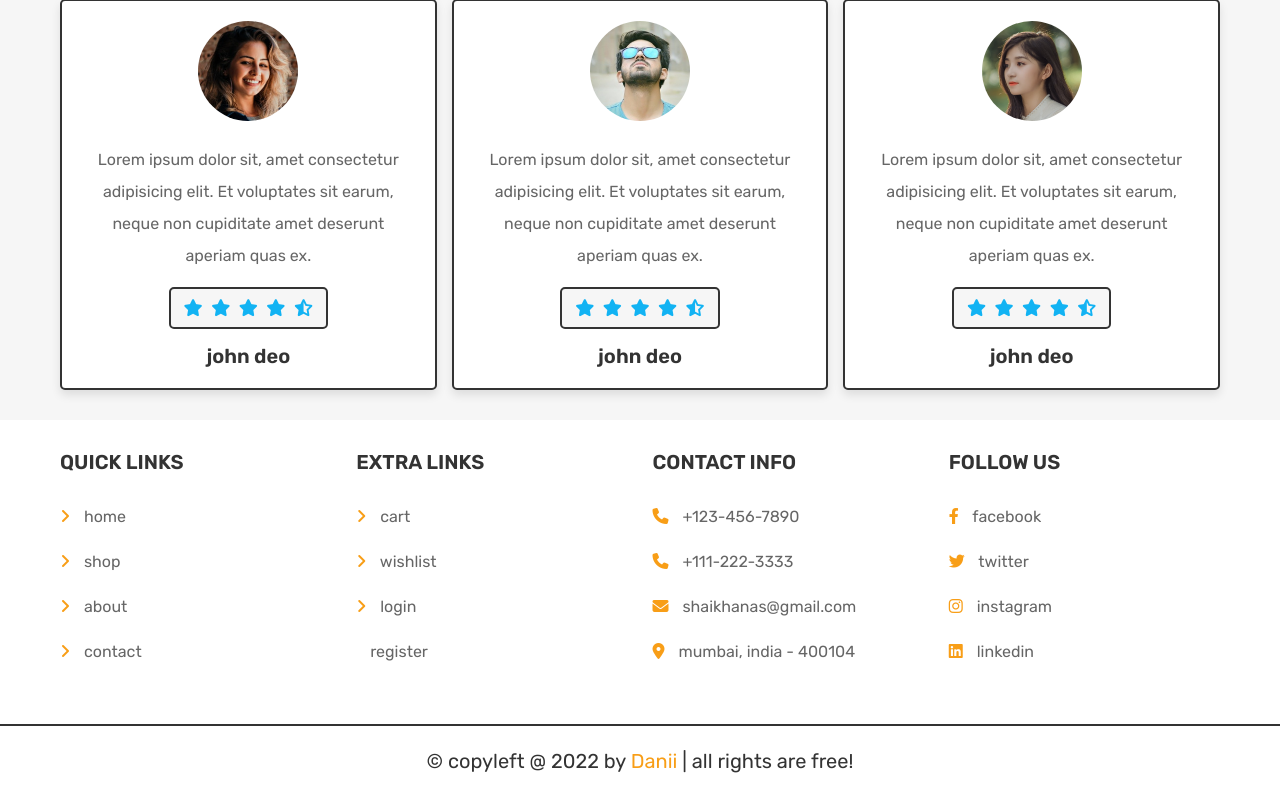
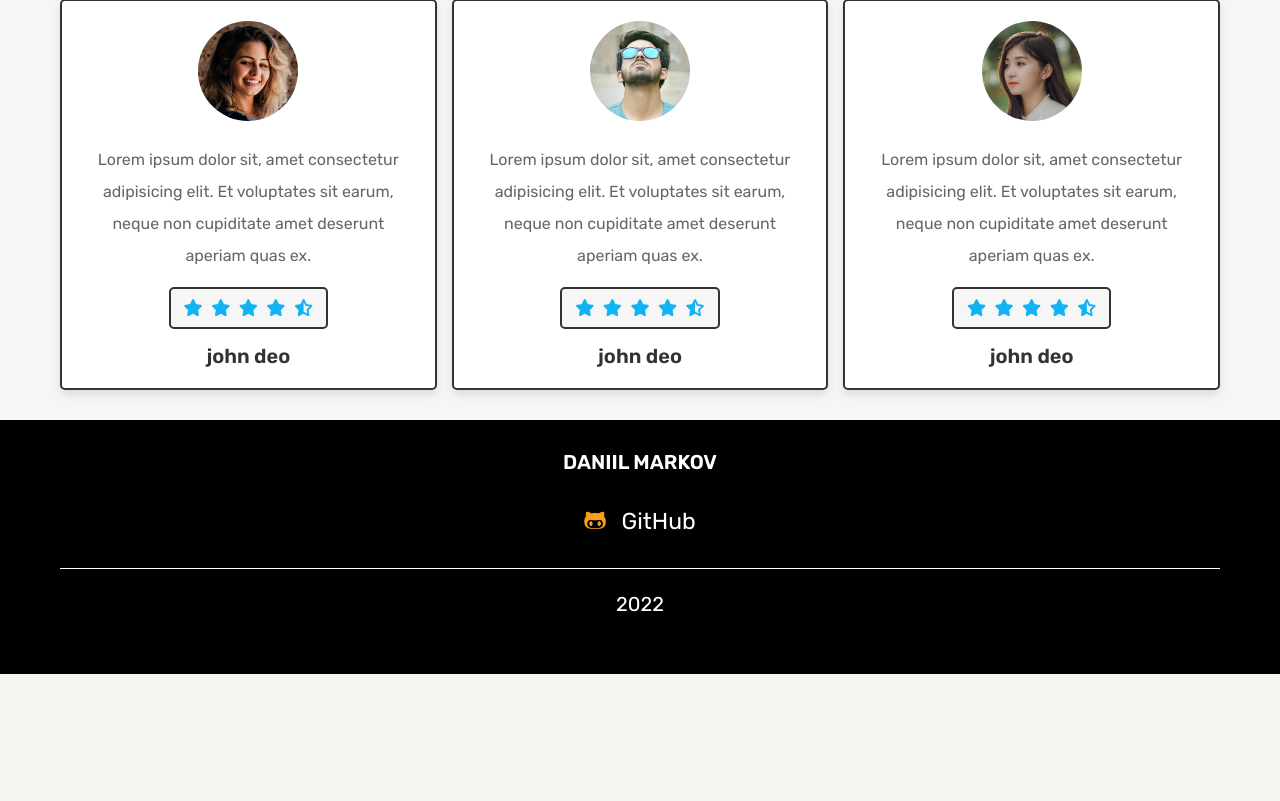
Before and after one commit to DanMarkov/VezGuevi, a PHP site: page /public/about.php in a window 1280 px wide. Shown: the part 1353-2154 px from the top of the page. After the commit the page ends 2027 px from the top, so only its background shows below. Run offline with PHP 8.4, Linux system fonts and the light colour scheme; the visitor is signed in with stand-in values (Sample User, id 1); data that the repository does not hold is empty; some libraries are stand-ins or nearby versions.

Commit message:
updated footer

```diff
--- a/css/components.css
+++ b/css/components.css
@@ -407,33 +407,28 @@ section{
 
 
 .footer{
-   background-color: var(--white);
+   background-color: black;
 }
 
 .footer .box-container{
-   display: grid;
-   grid-template-columns: repeat(auto-fit, minmax(27rem, 1fr));
-   gap:2.5rem;
-   align-items: flex-start;
+   text-align: center;
 }
 
 .footer .box-container .box h3{
    text-transform: uppercase;
-   color:var(--black);
+   color: white;
    margin-bottom: 2rem;
    font-size: 2rem;
 }
 
-.footer .box-container .box a,
-.footer .box-container .box p{
+.footer .box-container .box a{
    display: block;
    padding:1.3rem 0;
-   font-size: 1.6rem;
-   color:var(--light-color);
+   font-size: 2.3rem;
+   color: white;
 }
 
-.footer .box-container .box a i,
-.footer .box-container .box p i{
+.footer .box-container .box a i{
    color:var(--green);
    padding-right: 1rem;
 }
@@ -443,20 +438,17 @@ section{
    color:var(--green);
 }
 
-.footer .credit{
+.footer .year{
    margin-top: 2rem;
    padding: 2rem 1.5rem;
    padding-bottom: 2.5rem;
    line-height: 1.5;
-   border-top: var(--border);
+   border-top: 1px solid;
    text-align: center;
    font-size: 2rem;
-   color:var(--black);
+   color: white;
 }
 
-.footer .credit span{
-   color:var(--green);
-}
 
 
 
--- a/private/footer.php
+++ b/private/footer.php
@@ -3,41 +3,14 @@
 <footer class="footer">
 
    <section class="box-container">
-
       <div class="box">
-         <h3>quick links</h3>
-         <a href="home"> <i class="fas fa-angle-right"></i> home</a>
-         <a href="shop"> <i class="fas fa-angle-right"></i> shop</a>
-         <a href="about"> <i class="fas fa-angle-right"></i> about</a>
-         <a href="contact"> <i class="fas fa-angle-right"></i> contact</a>
-      </div>
-
-      <div class="box">
-         <h3>extra links</h3>
-         <a href="cart"> <i class="fas fa-angle-right"></i> cart</a>
-         <a href="wishlist"> <i class="fas fa-angle-right"></i> wishlist</a>
-         <a href="login"> <i class="fas fa-angle-right"></i> login</a>
-         <a href="register"> <i class="fas fa-angle-right../"></i> register</a>
-      </div>
-
-      <div class="box">
-         <h3>contact info</h3>
-         <p> <i class="fas fa-phone"></i> +123-456-7890 </p>
-         <p> <i class="fas fa-phone"></i> +111-222-3333 </p>
-         <p> <i class="fas fa-envelope"></i> shaikhanas@gmail.com </p>
-         <p> <i class="fas fa-map-marker-alt"></i> mumbai, india - 400104 </p>
-      </div>
-
-      <div class="box">
-         <h3>follow us</h3>
-         <a href="#"> <i class="fab fa-facebook-f"></i> facebook </a>
-         <a href="#"> <i class="fab fa-twitter"></i> twitter </a>
-         <a href="#"> <i class="fab fa-instagram"></i> instagram </a>
-         <a href="#"> <i class="fab fa-linkedin"></i> linkedin </a>
+         <h3>Daniil Markov</h3>
+         <a href="https://github.com/DanMarkov"> <i class="fa-brands fa-github-alt"></i> GitHub </a>
+         <p class="year"><?= date('Y'); ?></p>
       </div>
 
    </section>
 
-   <p class="credit"> &copy; copyleft @ <?= date('Y'); ?> by <span>Danii</span> | all rights are free! </p>
+
 
 </footer>
```
